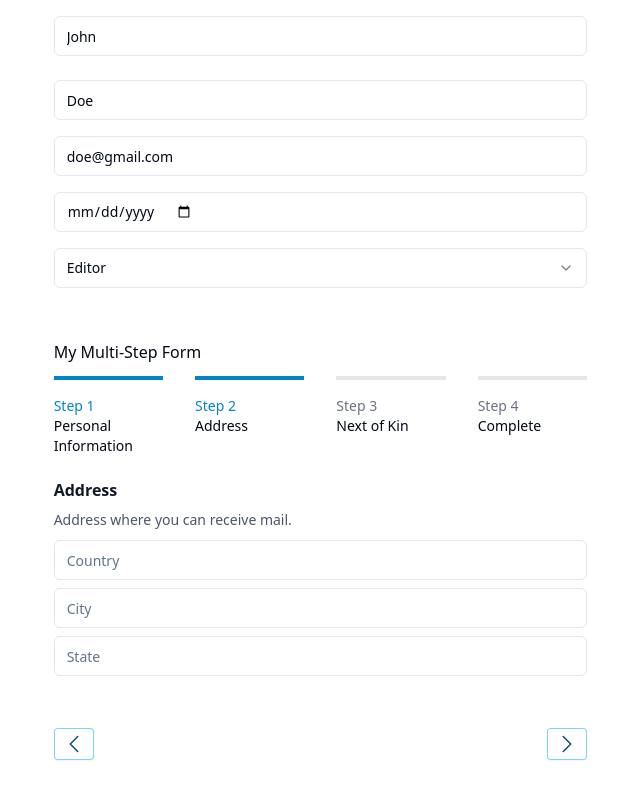
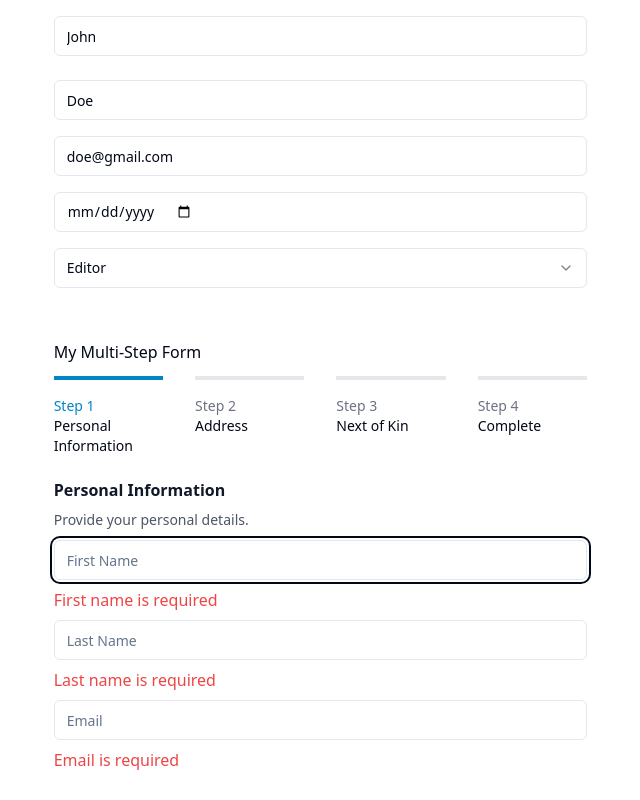
Before and after one commit to MusiliC/react-ts-playground, a React (Vite) app: page /form in a window 1280 px wide. Both pictures are taken after a click on the button 620 px from the left and 1244 px from the top of the page. Shown: the part 500-1300 px from the top of the page, without its empty margins (53-693 px from the left). Built offline with nearby package versions, Linux system fonts and the light colour scheme.

Commit message:
Add form validations fot th multi step form

```diff
--- a/src/features/forms/MultiStepFormTwo.tsx
+++ b/src/features/forms/MultiStepFormTwo.tsx
@@ -36,7 +36,7 @@ function MultiStepFormTwo() {
   const {
     register,
     handleSubmit,
-     watch,
+    watch,
     reset,
     trigger,
     formState: { errors },
@@ -44,25 +44,22 @@ function MultiStepFormTwo() {
     resolver: zodResolver(MyMultiStepFormSchema),
   });
 
+  // eslint-disable-next-line @typescript-eslint/no-unused-vars
   const [previousStep, setPreviousStep] = useState(0);
   const [currentStep, setCurrentStep] = useState(0);
   const [formData, setFormData] = useState<Partial<MemberInputs>>({});
 
+  type FieldName = keyof MemberInputs;
+
   const next = async () => {
-    // const fields = steps[currentStep].fields;
-    // const output = await trigger(fields as FieldName[], {
-    //   shouldFocus: true,
-    // });
-    // if (!output) return;
-    // if (currentStep < steps.length - 1) {
-    //   if (currentStep === steps.length - 2) {
-    //     await handleSubmit(processForm)();
-    //   }
-    //   setPreviousStep(currentStep);
-    //   setCurrentStep((step) => step + 1);
-    // }
-      const currentData = watch();
-       setFormData((prev) => ({ ...prev, ...currentData }));
+    const fields = steps[currentStep].fields;
+    const output = await trigger(fields as FieldName[], {
+      shouldFocus: true,
+    });
+    if (!output) return;
+
+    const currentData = watch();
+    setFormData((prev) => ({ ...prev, ...currentData }));
 
     if (currentStep < steps.length - 1) {
       setPreviousStep(currentStep);
@@ -98,10 +95,16 @@ function MultiStepFormTwo() {
         className="my-5"
         onSubmit={handleSubmit(handleFormSubmit)}
       >
-        {currentStep === 0 && <PersonalInformation register={register} />}
-        {currentStep === 1 && <AddressInformation register={register} />}
-        {currentStep === 2 && <NextOfKinInfo register={register} />}
-        {currentStep === 3 && <MultiFormSubmitPage data = {formData} />}
+        {currentStep === 0 && (
+          <PersonalInformation errors={errors} register={register} />
+        )}
+        {currentStep === 1 && (
+          <AddressInformation errors={errors} register={register} />
+        )}
+        {currentStep === 2 && (
+          <NextOfKinInfo errors={errors} register={register} />
+        )}
+        {currentStep === 3 && <MultiFormSubmitPage data={formData} />}
       </form>
 
       <FormProgressButtons
--- a/src/features/forms/PersonalInformation.tsx
+++ b/src/features/forms/PersonalInformation.tsx
@@ -1,12 +1,13 @@
 import { Input } from "@/components/ui/input";
-import { type UseFormRegister } from "react-hook-form";
+import { FieldErrors, type UseFormRegister } from "react-hook-form";
 import { MemberInputs } from "./MultiStepFormTwo";
 
 export type PersonalInformationProps = {
   register: UseFormRegister<MemberInputs>;
+  errors: FieldErrors<MemberInputs>;
 };
 
-function PersonalInformation({ register }: PersonalInformationProps) {
+function PersonalInformation({ register, errors }: PersonalInformationProps) {
   return (
     <>
       <h2 className="text-base font-semibold leading-7 text-gray-900">
@@ -16,8 +17,17 @@ function PersonalInformation({ register }: PersonalInformationProps) {
         Provide your personal details.
       </p>
       <Input {...register("firstName")} placeholder="First Name" />
+      {errors.firstName && (
+        <span className="text-red-500">{errors.firstName.message}</span>
+      )}
       <Input {...register("lastName")} placeholder="Last Name" />
+      {errors.lastName && (
+        <span className="text-red-500">{errors.lastName.message}</span>
+      )}
       <Input {...register("email")} placeholder="Email" />
+      {errors.email && (
+        <span className="text-red-500">{errors.email.message}</span>
+      )}
     </>
   );
 }
```
